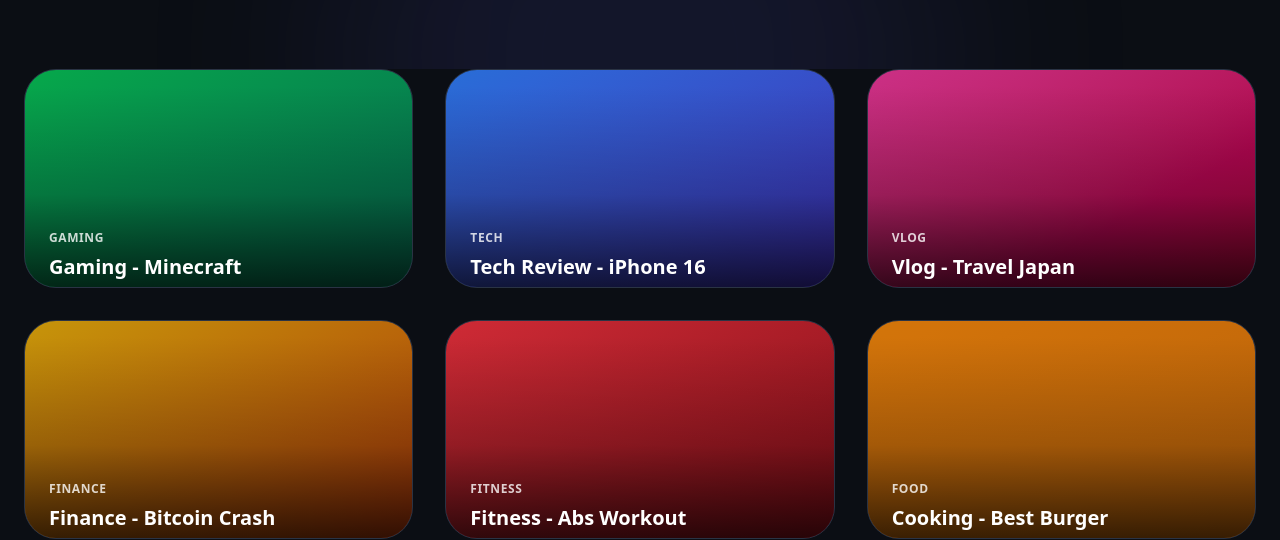
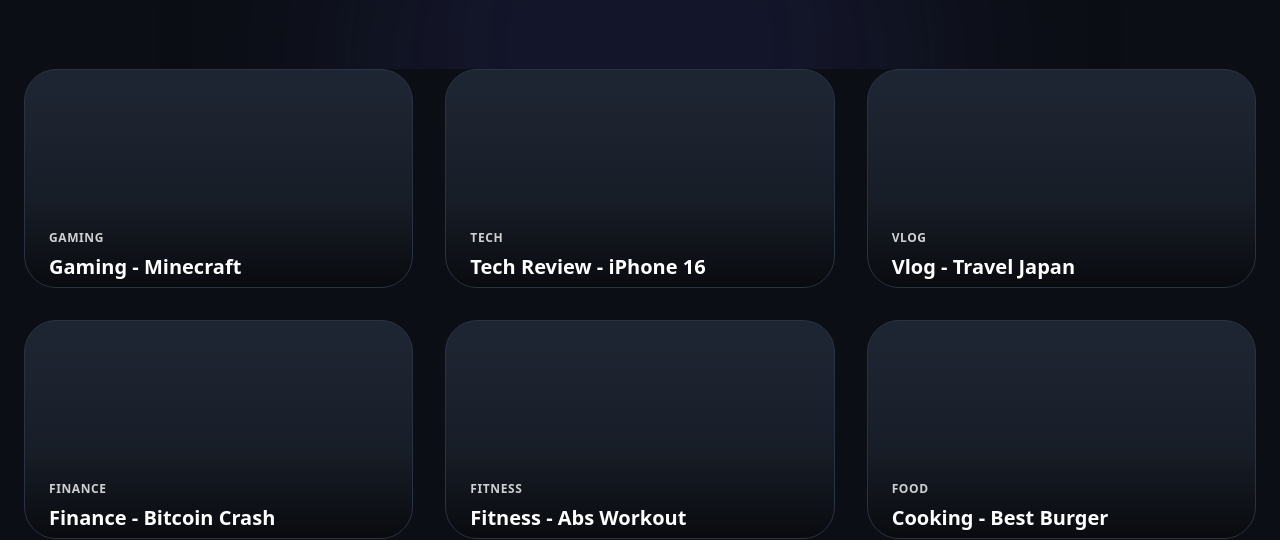
Before and after one commit to MHassan0000/Lexip, a Next.js app: page /showcase in a window 1280 px wide. Shown: the part 324-864 px from the top of the page. Built offline with nearby package versions, Linux system fonts and the light colour scheme; no server answers.

Commit message:
Update page.tsx

```diff
--- a/app/(marketing)/showcase/page.tsx
+++ b/app/(marketing)/showcase/page.tsx
@@ -11,32 +11,32 @@ const examples = [
     {
         title: "Gaming - Minecraft",
         category: "Gaming",
-        color: "from-green-500 to-emerald-700"
+        color: "black"
     },
     {
         title: "Tech Review - iPhone 16",
         category: "Tech",
-        color: "from-blue-500 to-indigo-700"
+        color: "black"
     },
     {
         title: "Vlog - Travel Japan",
         category: "Vlog",
-        color: "from-pink-500 to-rose-700"
+        color: "black"
     },
     {
         title: "Finance - Bitcoin Crash",
         category: "Finance",
-        color: "from-yellow-500 to-orange-700"
+        color: "black"
     },
     {
         title: "Fitness - Abs Workout",
         category: "Fitness",
-        color: "from-red-500 to-red-800"
+        color: "black"
     },
     {
         title: "Cooking - Best Burger",
         category: "Food",
-        color: "from-orange-400 to-amber-600"
+        color: "black"
     }
 ];
 
```
